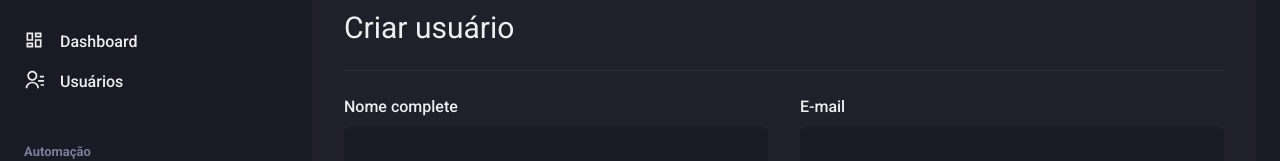
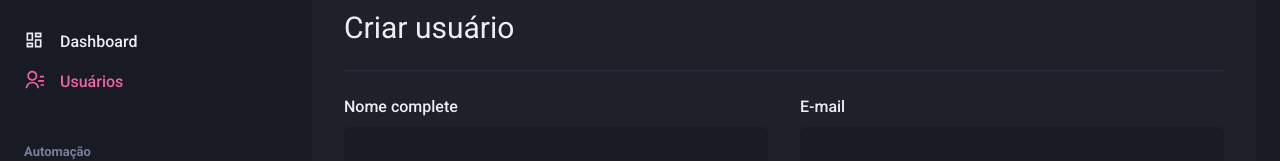
Before and after one commit to marcoaminotto/dashgo-ignite, a Next.js app: page /users/create in a window 1280 px wide. Shown: the part 142-303 px from the top of the page. Built offline with nearby package versions, Linux system fonts and the light colour scheme.

Commit message:
Make active link at sidebar

```diff
--- /dev/null
+++ b/src/components/ActiveLink.tsx
@@ -0,0 +1,33 @@
+import Link, { LinkProps } from "next/link";
+import { useRouter } from "next/router";
+import { cloneElement, ReactElement } from "react";
+
+interface ActiveLinkProps extends LinkProps {
+	children: ReactElement;
+	shouldMatchExactHref?: boolean;
+}
+
+export function ActiveLink({
+	children,
+	shouldMatchExactHref = false,
+	...rest
+}: ActiveLinkProps) {
+	const { asPath } = useRouter();
+	let isActive = false;
+
+	if (shouldMatchExactHref && (asPath === rest.href || asPath === rest.as)) {
+		isActive = true;
+	}
+
+	if (
+		!shouldMatchExactHref &&
+		(asPath.startsWith(String(rest.href)) || asPath === rest.as)
+	) {
+		isActive = true;
+	}
+	return (
+		<Link {...rest}>
+			{cloneElement(children, { color: isActive ? "pink.400" : "gray.50" })}
+		</Link>
+	);
+}
--- a/src/components/Sidebar/NavLink.tsx
+++ b/src/components/Sidebar/NavLink.tsx
@@ -5,7 +5,7 @@ import {
 	LinkProps as ChakraLinkProps,
 } from "@chakra-ui/react";
 import { ElementType } from "react";
-import Link from "next/link";
+import { ActiveLink } from "../ActiveLink";
 
 interface NavLinkProps extends ChakraLinkProps {
 	icon: ElementType;
@@ -15,13 +15,13 @@ interface NavLinkProps extends ChakraLinkProps {
 
 export function NavLink({ icon, children, href, ...rest }: NavLinkProps) {
 	return (
-		<Link href={href} passHref>
+		<ActiveLink href={href} passHref>
 			<ChakraLink display="flex" align="center" {...rest}>
 				<Icon as={icon} fontSize="20" />
 				<Text ml="4" fontWeight="medium">
 					{children}
 				</Text>
 			</ChakraLink>
-		</Link>
+		</ActiveLink>
 	);
 }
```
